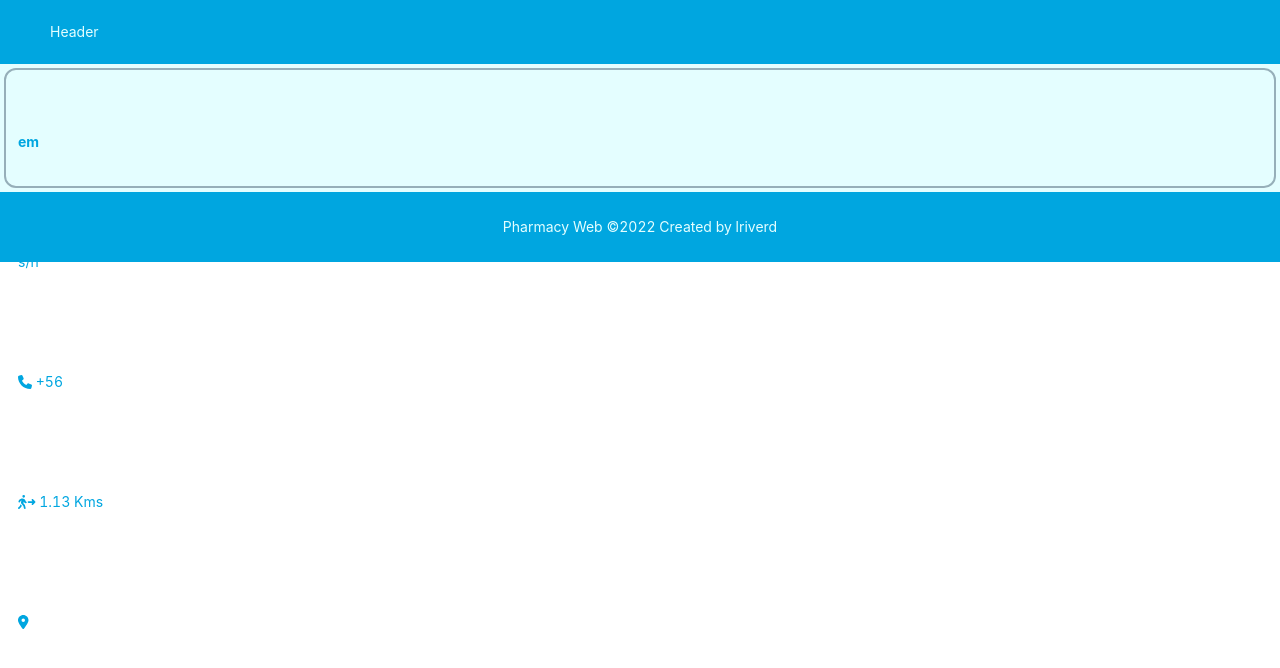
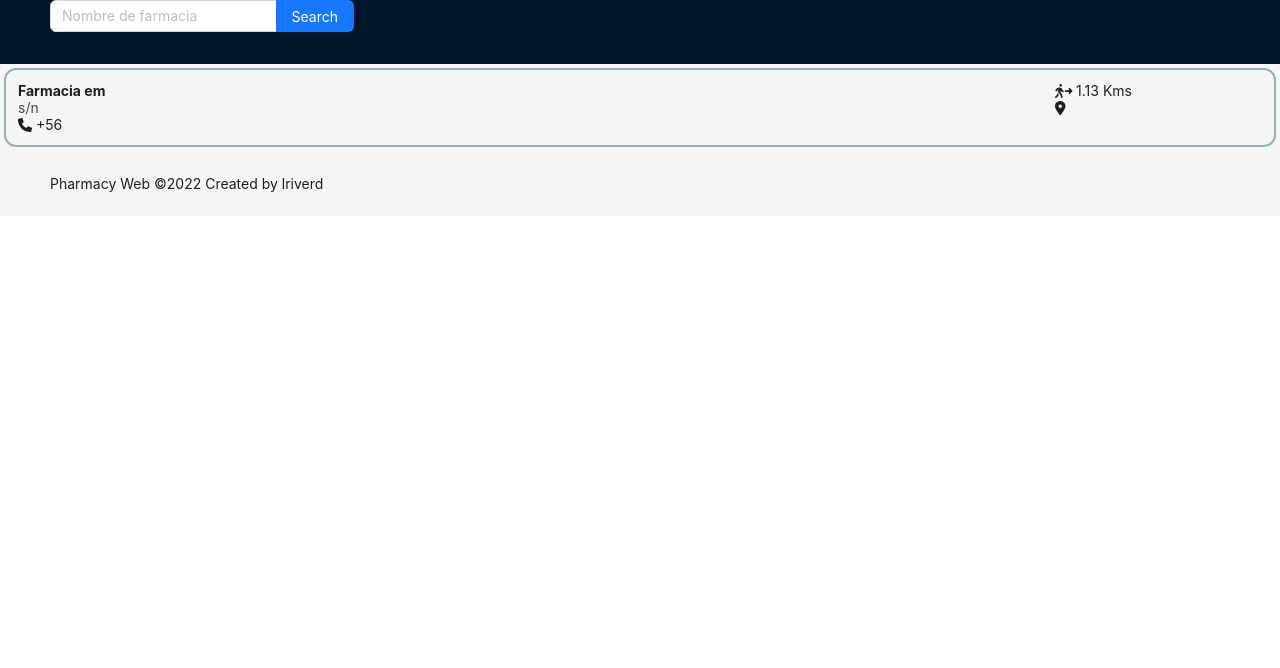
Before and after one commit to lriverd/pharma-web, a React (Create React App) app: page / in a window 1280 px wide. Shown: the top 668 px of the page. Built offline with nearby package versions, Linux system fonts and the light colour scheme; no server answers.

Commit message:
feat(style): adjust space between detail list

```diff
--- a/package.json
+++ b/package.json
@@ -10,7 +10,7 @@
     "@testing-library/jest-dom": "^5.14.1",
     "@testing-library/react": "^11.2.7",
     "@testing-library/user-event": "^12.8.3",
-    "antd": "^4.20.4",
+    "antd": "^5.1.2",
     "react": "^17.0.2",
     "react-dom": "^17.0.2",
     "react-scripts": "4.0.3",
--- a/src/components/header/PharmacyHeader.tsx
+++ b/src/components/header/PharmacyHeader.tsx
@@ -1,5 +1,21 @@
+import {Input} from 'antd'
 
+const { Search } = Input;
 
-export const PharmacyHeader = () => {
-    return ''
+const onSearch = () => {
+    alert("Nones")
 }
+
+const PharmacyHeader = () => {
+    return <>
+    <Search
+      placeholder="Nombre de farmacia"
+      allowClear
+      enterButton="Search"
+      style={{ width: 304 }}
+      onSearch={onSearch}
+    />
+    </>
+}
+
+export default PharmacyHeader
--- a/src/components/pharmacyList/PharmacyList.tsx
+++ b/src/components/pharmacyList/PharmacyList.tsx
@@ -14,9 +14,9 @@ export const PharmacyList = ({pharmacyList}: PharmacyListProps) =>{
     }
 
     return (
-        <>
+        <div className="space-align-containers">
             {renderPharmacyList()}
-        </>
+        </div>
     )
 
 }
--- a/src/components/pharmacyList/pharmacy/PharmacyDetail.scss
+++ b/src/components/pharmacyList/pharmacy/PharmacyDetail.scss
@@ -6,7 +6,6 @@
     border-color: $color-classy2;
     border-radius: 12px;
     margin: 4px;
-    height: 120px;
 }
 
 .pharmacy-{
@@ -14,4 +13,7 @@
         font-weight: bold;
         display: inline;
     }
+    &address{
+        opacity: 80%;
+    }
 }
--- a/src/components/pharmacyList/pharmacy/PharmacyDetail.tsx
+++ b/src/components/pharmacyList/pharmacy/PharmacyDetail.tsx
@@ -1,6 +1,7 @@
 import { Pharmacy } from "../../../models/pharmacy.model"
 import { FontAwesomeIcon } from '@fortawesome/react-fontawesome';
 import { faPhone, faLocationDot, faPersonWalkingArrowRight } from '@fortawesome/free-solid-svg-icons'
+import {Space, Col, Row} from 'antd'
 
 import './PharmacyDetail.scss'
 
@@ -11,11 +12,26 @@ interface PharmacyProps{
 export const PharmacyDetail = ({pharmacy}: PharmacyProps) => {
     const renderPharmacy:JSX.Element =  (
             <div className="pharmacy-detail">
-                <div className="pharmacy-name"> {pharmacy.name}</div>
-                <div className="pharmacy-address">{pharmacy.address.address}</div>
+                <Row>
+                <Col span={20}>
+                <div className="pharmacy-name">Farmacia {pharmacy.name}</div>
+                </Col>
+                <Col span={4}>
+                <div className="pharmacy-distance"><FontAwesomeIcon icon={faPersonWalkingArrowRight} /> {pharmacy.distance_km_from_origin.toFixed(2)} Kms</div>
+                </Col>
+                </Row>
+                <Row>
+                    <Col span={20}>
+                    <div className="pharmacy-address">{pharmacy.address.address}</div>
+                    </Col>
+                    <Col span={4} >
+                    <div className="pharmacy-pin"><FontAwesomeIcon icon={faLocationDot} /></div>
+                    </Col>
+                </Row>
+
                 <div className="pharmacy-phone"> <FontAwesomeIcon icon={faPhone} /> {pharmacy.phone}</div>
-                <div className="pharmacy-distance"><FontAwesomeIcon icon={faPersonWalkingArrowRight} /> {pharmacy.distance_km_from_origin} Kms</div>
-                <div className="pharmacy-pin"><FontAwesomeIcon icon={faLocationDot} /></div>
+
+
             </div>
         );
 
--- a/src/pages/PharmacyListPage.scss
+++ b/src/pages/PharmacyListPage.scss
@@ -3,7 +3,7 @@
 .ant-layout-content {
     min-height: 120px;
     color: $color-natural1;
-    line-height: 120px;
+    //line-height: 120px;
     background: $color-natural2;
   }
 
--- a/src/pages/PharmacyListPage.tsx
+++ b/src/pages/PharmacyListPage.tsx
@@ -1,10 +1,10 @@
 import { Layout } from 'antd';
 import { PharmacyFooter } from '../components/footer/PharmacyFooter';
+import PharmacyHeader from '../components/header/PharmacyHeader';
 import { PharmacyList } from '../components/pharmacyList/PharmacyList';
 import {useFetchPharmacy} from '../hooks/useFetch'
 
-import 'antd/dist/antd.css';
-import './PharmacyListPage.scss'
+//import './PharmacyListPage.scss'
 
 const { Header, Footer, Content } = Layout;
 
@@ -12,8 +12,8 @@ export const PharmacyListPage = () => {
     const pharmacy = useFetchPharmacy();
     return (
         <>
-            <Layout>
-                <Header>Header</Header>
+            <Layout className='layout'>
+                <Header><PharmacyHeader /></Header>
                 <Content><PharmacyList pharmacyList={pharmacy.data} /></Content>
                 <Footer><PharmacyFooter /></Footer>
             </Layout>
```
Also changed, not shown: 1 other file (tests, documents, lock files or other folders).
